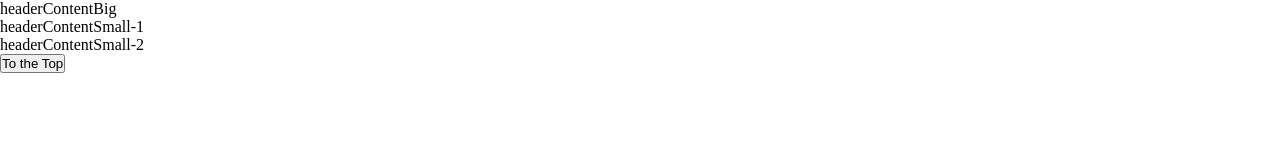
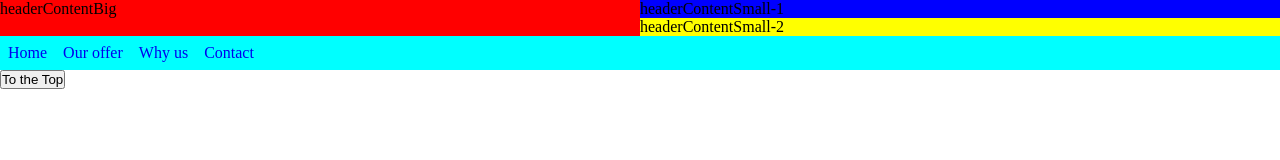
Before and after one commit to cozyhorse/theeraphanOchphilip, a plain HTML site: page index.html in a window 1280 px wide. Drawn offline with Linux system fonts and the light colour scheme.

Commit message:
CSS-Grid & Blev fel med Commit
Satt och lekte för länge med griden och min första commit blev fel.

```diff
--- a/css/style.css
+++ b/css/style.css
@@ -1,5 +1,57 @@
-*{
-    margin: 0;
-    padding: 0;
-    box-sizing:border-box;
+* {
+	margin: 0;
+	padding: 0;
+	box-sizing: border-box;
 }
+
+.headerWrapper {
+	display: grid;
+	grid-template-columns: repeat(6, 1fr);
+	grid-template-rows: repeat(6, 1fr);
+	grid-column-gap: 0px;
+	grid-row-gap: 0px;
+}
+
+.hCB {
+	grid-area: 1 / 1 / 7 / 4;
+	background-color: red;
+}
+
+.hCS1 {
+	grid-area: 1 / 4 / 4 / 7;
+	background-color: blue;
+}
+
+.hCS2 {
+	grid-area: 4 / 4 / 7 / 7;
+	background-color: yellow;
+}
+
+.navBar {
+	display: flex;
+	justify-content: space-between;
+	align-items: center;
+	background-color: aqua;
+	padding: 0.5rem;
+}
+
+.navBar ul {
+	list-style: none;
+	display: flex;
+}
+
+.navBar li {
+	margin-right: 1rem;
+}
+
+.navBar a {
+	text-decoration: none;
+}
+
+.mainContentWrapper {
+	display: grid;
+	grid-template-columns: repeat(6, 1fr);
+	grid-template-rows: repeat(6, 1fr);
+	grid-column-gap: 0px;
+	grid-row-gap: 0px;
+}
--- a/index.html
+++ b/index.html
@@ -10,13 +10,19 @@
 		<!-- Kod här -->
 		<header class="headerWrapper">
 			<!-- 3 sections -->
-			<div>headerContentBig</div>
-			<div>headerContentSmall-1</div>
-			<div>headerContentSmall-2</div>
+			<div class="hCB">headerContentBig</div>
+			<div class="hCS1">headerContentSmall-1</div>
+			<div class="hCS2">headerContentSmall-2</div>
 		</header>
 
 		<nav class="navBar">
 			<!-- navbar -->
+			<ul>
+				<li><a href="#">Home</a></li>
+				<li><a href="#">Our offer</a></li>
+				<li><a href="#">Why us</a></li>
+				<li><a href="#">Contact</a></li>
+			</ul>
 		</nav>
 		<div class="mainContentWrapper">
 			<!-- Main content -->
```
